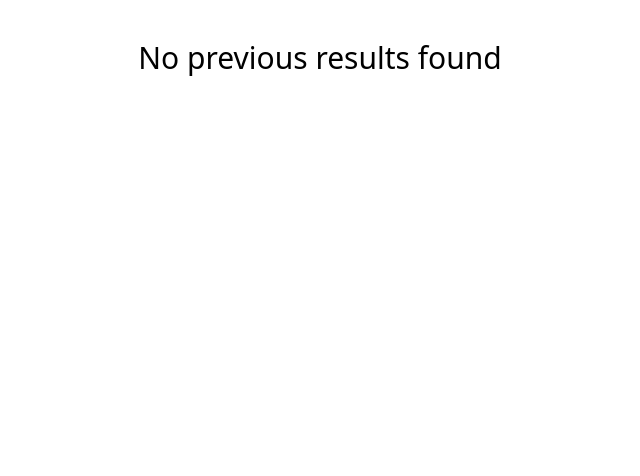
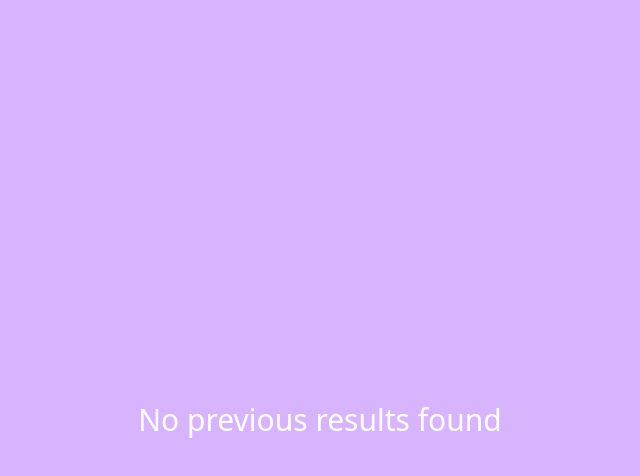
Before and after one commit to sreenidhi1712/GyanGrove-frontend-developer-intern-assignment, a React (Vite) app: page /previous-results in a window 1280 px wide. Shown: the top 476 px of the page, without its empty margins (320-960 px from the left). Built offline with nearby package versions, Linux system fonts and the light colour scheme.

Commit message:
handle empty previous results

```diff
--- a/src/components/PreviousResults.jsx
+++ b/src/components/PreviousResults.jsx
@@ -7,7 +7,9 @@ const PreviousResults = () => {
   const navigate = useNavigate();
 
   if (results.length === 0) {
-    return <p className="text-center text-3xl text-black mt-10">No previous results found</p>;
+    return <div className='min-h-screen min-w-full bg-purple-300 flex justify-center items-center'>
+      <p className="text-center text-3xl text-white mt-10">No previous results found</p>
+      </div>;
   }
 
   return (
```
